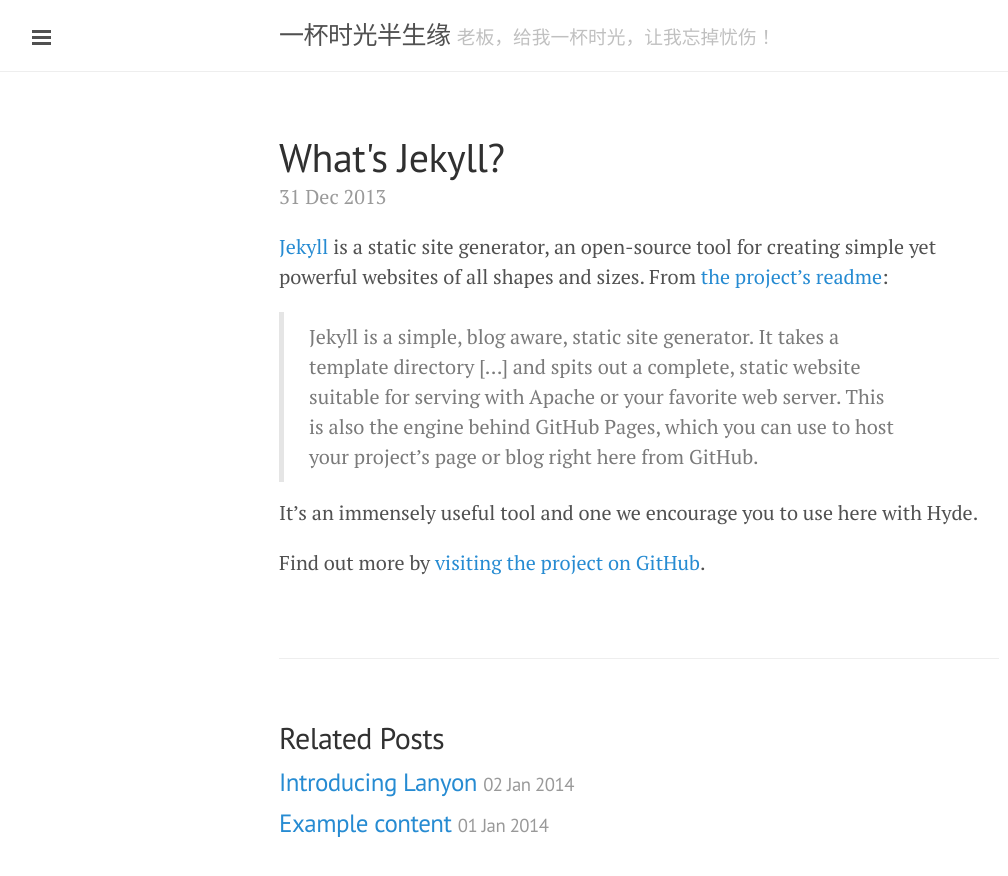
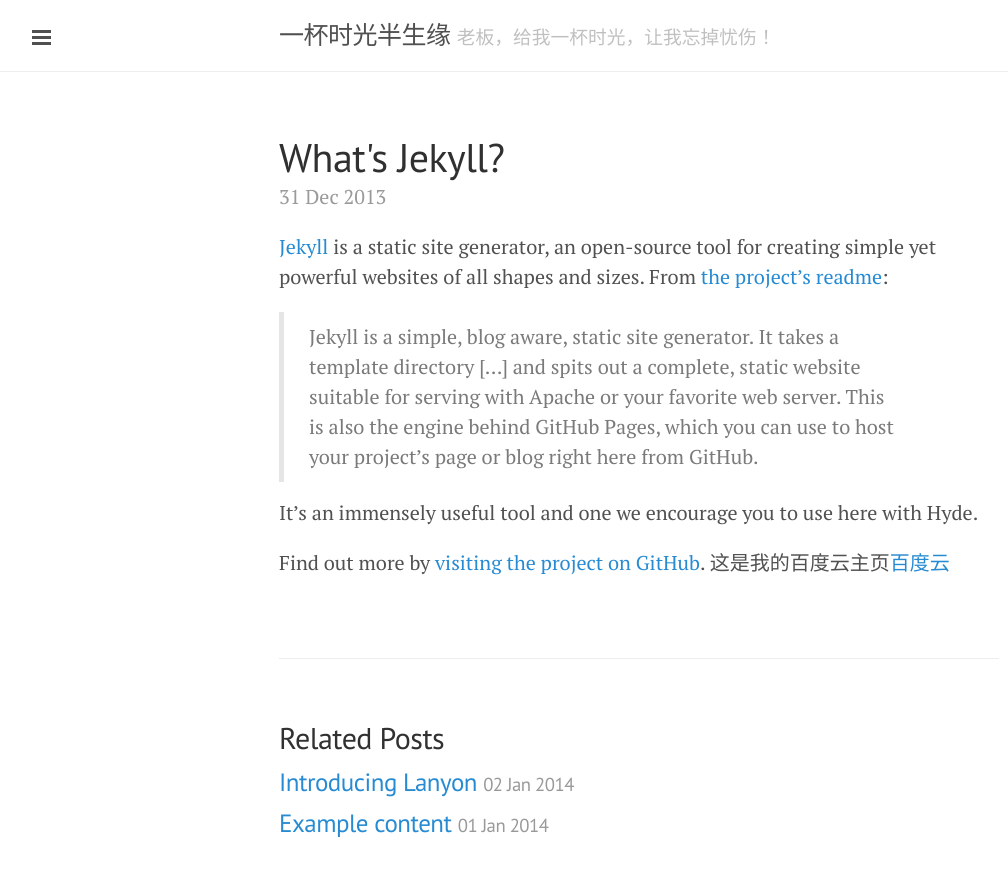
Before and after one commit to kentwang1403/kentwang1403.github.io, a Jekyll site: the page built from _posts/2013-12-31-whats-jekyll.md, in a window 1280 px wide. Shown: the top 876 px of the page, without its empty margins (1-1009 px from the left). Built offline with Jekyll 4.4.1, drawn with Linux system fonts in a browser that asks for light colours; Markdown is read by kramdown in place of the engine named in the settings.

Commit message:
Update 2013-12-31-whats-jekyll.md

```diff
--- a/_posts/2013-12-31-whats-jekyll.md
+++ b/_posts/2013-12-31-whats-jekyll.md
@@ -10,3 +10,4 @@
 It's an immensely useful tool and one we encourage you to use here with Hyde.
 
 Find out more by [visiting the project on GitHub](https://github.com/mojombo/jekyll).
+这是我的百度云主页[百度云](http://pan.baidu.com/disk/home#list/path=%2F&vmode=list)
```
